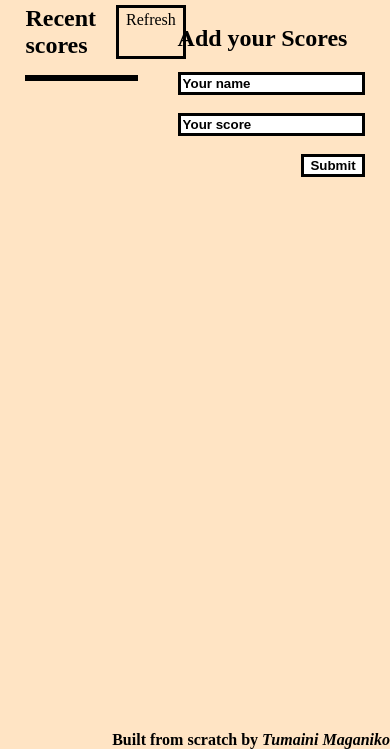
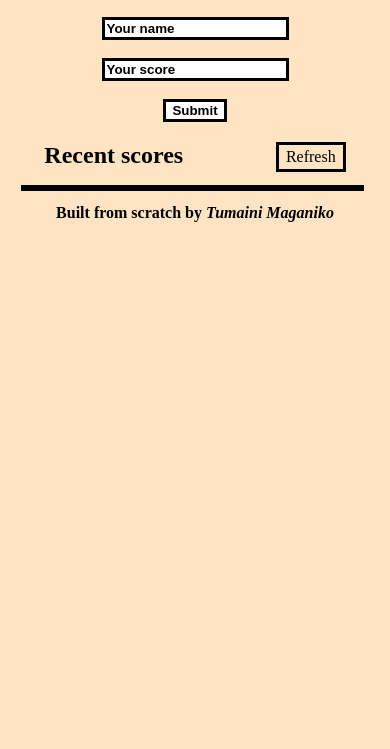
Before and after one commit to tumainimaganiko/Leaderboard, a website built with webpack: page src/index.html in a window 390 px wide. Shown: the part 95-844 px from the top of the page. Built offline with nearby package versions, Linux system fonts and the light colour scheme; no server answers.

Commit message:
Add Mobile responsiveness

```diff
--- a/src/styles.css
+++ b/src/styles.css
@@ -93,3 +93,37 @@ footer {
   padding: 5px;
   color: red;
 }
+
+@media only screen and (max-width: 768px) {
+  h1 {
+    margin: 0;
+  }
+
+  main {
+    flex-direction: column-reverse;
+  }
+
+  .right-part h2 {
+    text-align: center;
+    margin-top: 0;
+  }
+
+  form {
+    align-items: center;
+  }
+
+  .left-part {
+    width: 100%;
+    margin: 0;
+  }
+
+  ul {
+    width: 90%;
+    margin: 3.5%;
+  }
+
+  footer {
+    position: relative;
+    text-align: center;
+  }
+}
```
